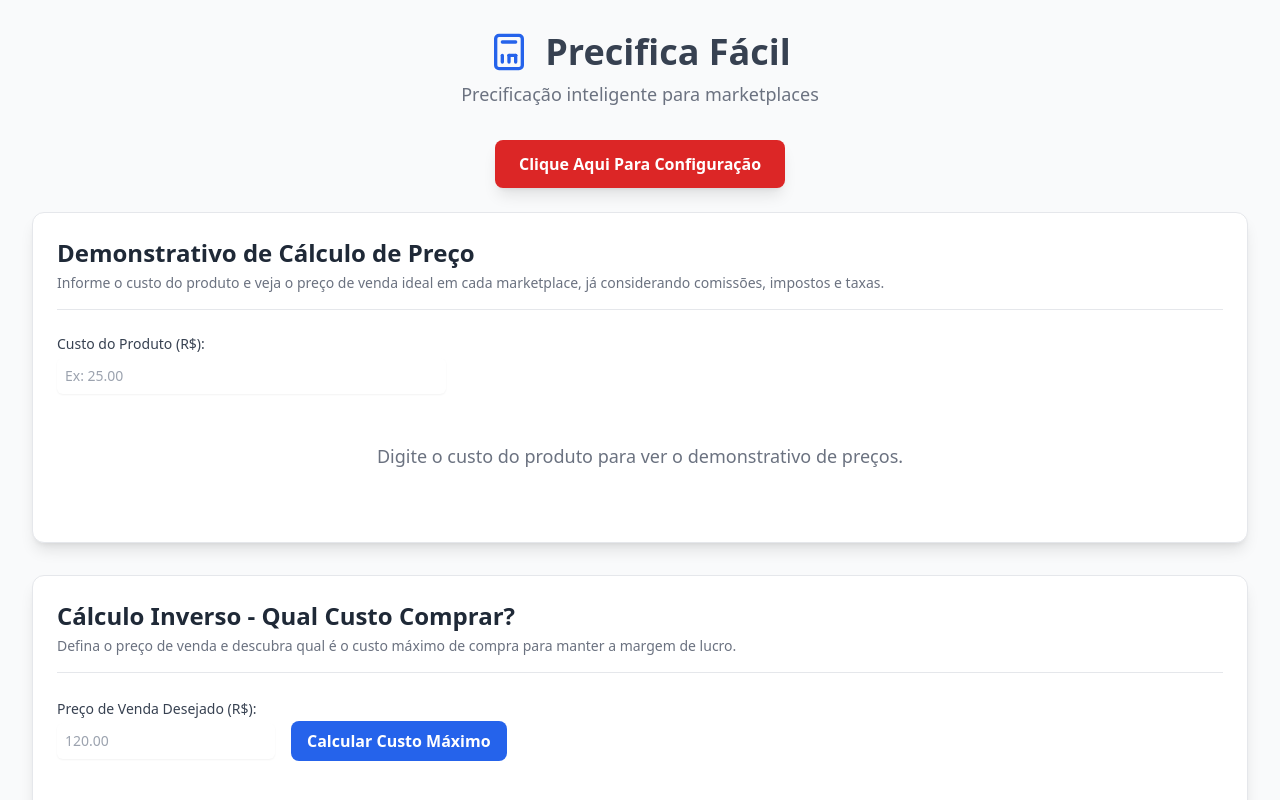
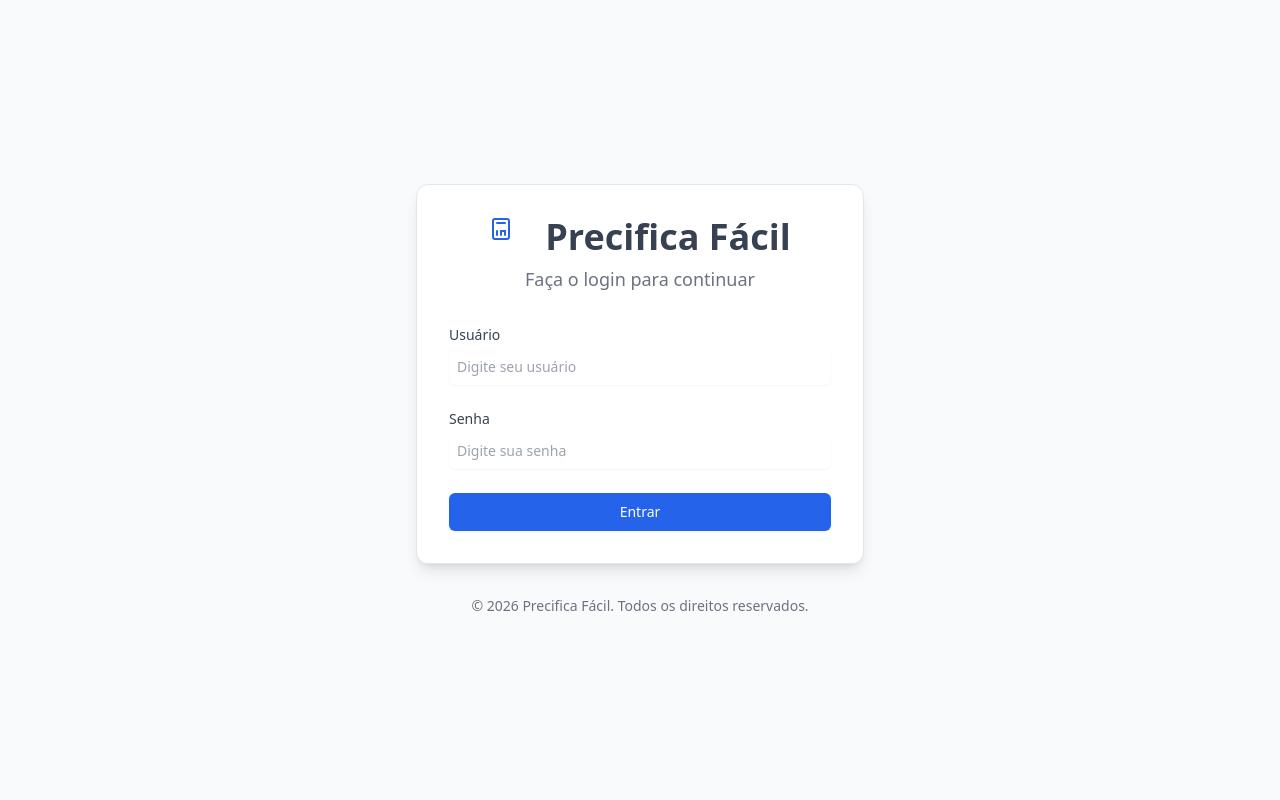
Before and after one commit to fabriciomarcato-cyber/precifica-facil, a React (Vite) app: page / in a window 1280 px wide. Shown: the top 800 px of the page. Built offline with nearby package versions, Linux system fonts and the light colour scheme.

Commit message:
feat: Implement user authentication
Introduces a login system to protect access to the Precifica Fácil application. Users must now authenticate before they can use the pricing calculator. This change includes a login form, authentication logic, and session management using localStorage.

```diff
--- a/App.tsx
+++ b/App.tsx
@@ -1,12 +1,14 @@
 
 import React, { useState } from 'react';
 import { useSettings } from './hooks/useSettings';
+import { useAuth } from './hooks/useAuth';
+import LoginPage from './components/LoginPage';
 import SettingsPanel from './components/SettingsPanel';
 import CalculatorSection from './components/CalculatorSection';
 import ExplanationSection from './components/ExplanationSection';
 
 const CalculatorIcon: React.FC<React.SVGProps<SVGSVGElement>> = (props) => (
-  <svg xmlns="http://www.w3.org/2000/svg" width="24" height="24" viewBox="0 0 24 24" fill="none" stroke="currentColor" strokeWidth="2" strokeLinecap="round" strokeLinejoin="round" {...props}>
+  <svg xmlns="http://www.w3.org/2000/svg" width="24" height="24" viewBox="0 0 24" fill="none" stroke="currentColor" strokeWidth="2" strokeLinecap="round" strokeLinejoin="round" {...props}>
     <rect width="16" height="20" x="4" y="2" rx="2" />
     <line x1="8" x2="16" y1="6" y2="6" />
     <line x1="16" x2="16" y1="14" y2="18" />
@@ -16,20 +18,48 @@ const CalculatorIcon: React.FC<React.SVGProps<SVGSVGElement>> = (props) => (
   </svg>
 );
 
+const LogoutIcon: React.FC<React.SVGProps<SVGSVGElement>> = (props) => (
+    <svg xmlns="http://www.w3.org/2000/svg" width="24" height="24" viewBox="0 0 24" fill="none" stroke="currentColor" strokeWidth="2" strokeLinecap="round" strokeLinejoin="round" {...props}>
+        <path d="M9 21H5a2 2 0 0 1-2-2V5a2 2 0 0 1 2-2h4" />
+        <polyline points="16 17 21 12 16 7" />
+        <line x1="21" y1="12" x2="9" y2="12" />
+    </svg>
+);
 
 export default function App() {
+  const { isAuthenticated, isAuthLoading, login, logout } = useAuth();
   const { settings, setSettings } = useSettings();
   const [showSettings, setShowSettings] = useState(false);
+
+  if (isAuthLoading) {
+    return (
+        <div className="min-h-screen bg-gray-50 flex justify-center items-center">
+            <p>Carregando...</p>
+        </div>
+    );
+  }
+
+  if (!isAuthenticated) {
+    return <LoginPage onLogin={login} />;
+  }
 
   return (
     <div className="min-h-screen bg-gray-50 text-gray-800 font-sans p-4 md:p-8">
       <div className="max-w-7xl mx-auto">
-        <header className="text-center mb-8">
+        <header className="text-center mb-8 relative">
           <div className="flex items-center justify-center">
             <CalculatorIcon className="w-10 h-10 text-blue-600" />
             <h1 className="text-4xl font-bold text-gray-700 ml-4">Precifica Fácil</h1>
           </div>
           <p className="text-lg text-gray-500 mt-2">Precificação inteligente para marketplaces</p>
+           <button
+                onClick={logout}
+                className="absolute top-0 right-0 flex items-center gap-2 bg-red-500 hover:bg-red-600 text-white font-bold py-2 px-4 rounded-lg transition-colors"
+                aria-label="Sair da aplicação"
+            >
+                <LogoutIcon className="w-5 h-5" />
+                Sair
+            </button>
         </header>
 
         <main>
--- /dev/null
+++ b/components/LoginPage.tsx
@@ -0,0 +1,108 @@
+
+import React, { useState } from 'react';
+
+interface LoginPageProps {
+  onLogin: (user: string, pass: string) => Promise<boolean>;
+}
+
+const CalculatorIcon: React.FC<React.SVGProps<SVGSVGElement>> = (props) => (
+    <svg xmlns="http://www.w3.org/2000/svg" width="24" height="24" viewBox="0 0 24" fill="none" stroke="currentColor" strokeWidth="2" strokeLinecap="round" strokeLinejoin="round" {...props}>
+      <rect width="16" height="20" x="4" y="2" rx="2" />
+      <line x1="8" x2="16" y1="6" y2="6" />
+      <line x1="16" x2="16" y1="14" y2="18" />
+      <line x1="16" x2="12" y1="14" y2="14" />
+      <line x1="12" x2="12" y1="14" y2="18" />
+      <line x1="8" x2="8" y1="14" y2="18" />
+    </svg>
+  );
+
+export default function LoginPage({ onLogin }: LoginPageProps) {
+  const [username, setUsername] = useState('');
+  const [password, setPassword] = useState('');
+  const [error, setError] = useState('');
+  const [isLoading, setIsLoading] = useState(false);
+
+  const handleSubmit = async (e: React.FormEvent) => {
+    e.preventDefault();
+    setError('');
+    setIsLoading(true);
+    const success = await onLogin(username, password);
+    if (!success) {
+      setError('Usuário ou senha inválidos.');
+    }
+    setIsLoading(false);
+  };
+
+  return (
+    <div className="min-h-screen bg-gray-50 flex flex-col justify-center items-center p-4">
+      <div className="max-w-md w-full bg-white rounded-xl shadow-lg border border-gray-200 p-8 space-y-8">
+        <header className="text-center">
+            <div className="flex items-center justify-center">
+                <CalculatorIcon className="w-10 h-10 text-blue-600" />
+                <h1 className="text-4xl font-bold text-gray-700 ml-4">Precifica Fácil</h1>
+            </div>
+            <p className="text-lg text-gray-500 mt-2">Faça o login para continuar</p>
+        </header>
+
+        <form className="space-y-6" onSubmit={handleSubmit}>
+          <div>
+            <label htmlFor="username" className="block text-sm font-medium text-gray-700">
+              Usuário
+            </label>
+            <div className="mt-1">
+              <input
+                id="username"
+                name="username"
+                type="text"
+                autoComplete="username"
+                required
+                value={username}
+                onChange={(e) => setUsername(e.target.value)}
+                className="block w-full rounded-md border-gray-300 shadow-sm focus:border-indigo-500 focus:ring-indigo-500 sm:text-sm p-2 bg-white text-gray-900"
+                placeholder="Digite seu usuário"
+              />
+            </div>
+          </div>
+
+          <div>
+            <label htmlFor="password"  className="block text-sm font-medium text-gray-700">
+              Senha
+            </label>
+            <div className="mt-1">
+              <input
+                id="password"
+                name="password"
+                type="password"
+                autoComplete="current-password"
+                required
+                value={password}
+                onChange={(e) => setPassword(e.target.value)}
+                className="block w-full rounded-md border-gray-300 shadow-sm focus:border-indigo-500 focus:ring-indigo-500 sm:text-sm p-2 bg-white text-gray-900"
+                placeholder="Digite sua senha"
+              />
+            </div>
+          </div>
+
+          {error && (
+            <div className="bg-red-100 border border-red-400 text-red-700 px-4 py-3 rounded relative" role="alert">
+              <span className="block sm:inline">{error}</span>
+            </div>
+          )}
+
+          <div>
+            <button
+              type="submit"
+              disabled={isLoading}
+              className="w-full flex justify-center py-2 px-4 border border-transparent rounded-md shadow-sm text-sm font-medium text-white bg-blue-600 hover:bg-blue-700 focus:outline-none focus:ring-2 focus:ring-offset-2 focus:ring-blue-500 disabled:bg-blue-300"
+            >
+              {isLoading ? 'Entrando...' : 'Entrar'}
+            </button>
+          </div>
+        </form>
+      </div>
+       <footer className="text-center text-sm text-gray-500 mt-8">
+          <p>&copy; {new Date().getFullYear()} Precifica Fácil. Todos os direitos reservados.</p>
+      </footer>
+    </div>
+  );
+}
--- /dev/null
+++ b/hooks/useAuth.ts
@@ -0,0 +1,48 @@
+
+import { useState, useEffect, useCallback } from 'react';
+
+const AUTH_KEY = 'precificaAuth';
+
+export function useAuth() {
+  const [isAuthenticated, setIsAuthenticated] = useState<boolean>(false);
+  const [isAuthLoading, setIsAuthLoading] = useState<boolean>(true);
+
+  useEffect(() => {
+    try {
+      const storedAuth = window.localStorage.getItem(AUTH_KEY);
+      if (storedAuth === 'true') {
+        setIsAuthenticated(true);
+      }
+    } catch (error) {
+      console.error("Error reading auth state from localStorage", error);
+    } finally {
+        setIsAuthLoading(false);
+    }
+  }, []);
+
+  const login = useCallback(async (user: string, pass: string): Promise<boolean> => {
+    // Credenciais fixas no código
+    if (user === 'Calcprecifica' && pass === 'C1234#') {
+      try {
+        window.localStorage.setItem(AUTH_KEY, 'true');
+        setIsAuthenticated(true);
+        return true;
+      } catch (error) {
+        console.error("Error saving auth state to localStorage", error);
+        return false;
+      }
+    }
+    return false;
+  }, []);
+
+  const logout = useCallback(() => {
+    try {
+      window.localStorage.removeItem(AUTH_KEY);
+      setIsAuthenticated(false);
+    } catch (error) {
+      console.error("Error removing auth state from localStorage", error);
+    }
+  }, []);
+
+  return { isAuthenticated, isAuthLoading, login, logout };
+}
```
